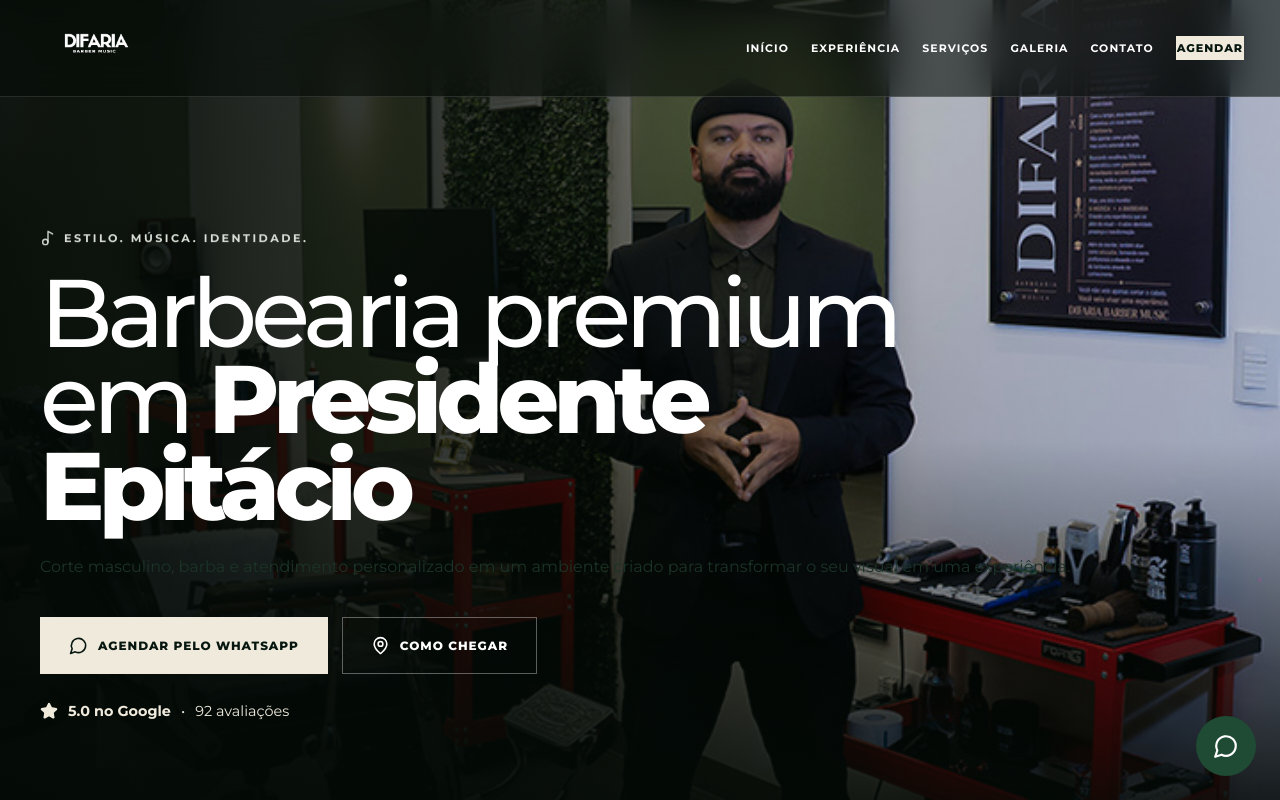
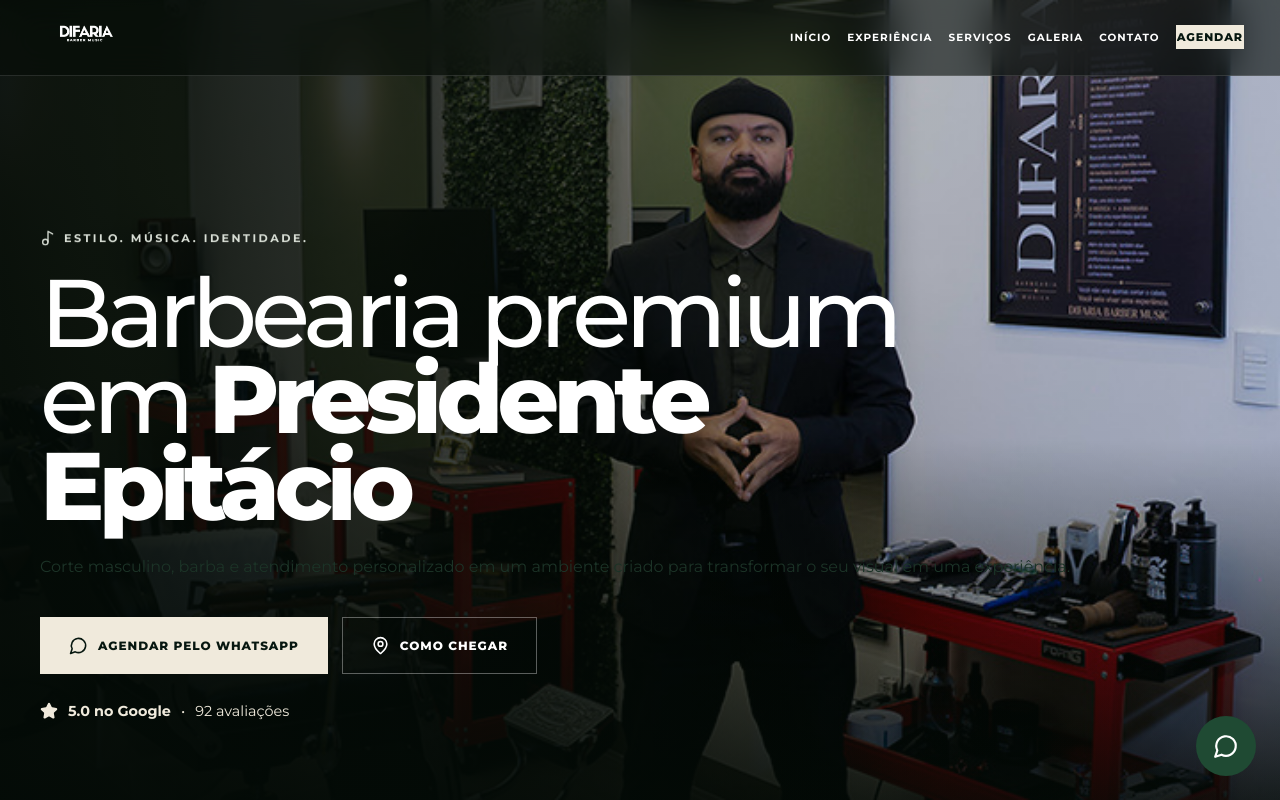
Before and after one commit to butyel/difariabarbermusic, a Next.js app: page / in a window 1280 px wide. Shown: the top 800 px of the page. Built offline with nearby package versions, Linux system fonts and the light colour scheme.

Commit message:
Header reduzido: padding 8→4px, logo 120→100px, nav compacto

```diff
--- a/app/globals.css
+++ b/app/globals.css
@@ -234,7 +234,7 @@ p {
   display: flex;
   align-items: center;
   justify-content: space-between;
-  padding: 8px 36px;
+  padding: 4px 36px;
   background: var(--header-bg);
   backdrop-filter: blur(20px);
   -webkit-backdrop-filter: blur(20px);
@@ -243,7 +243,7 @@ p {
 }
 
 .brand img {
-  width: 120px;
+  width: 100px;
   height: auto;
   display: block;
 }
@@ -251,9 +251,9 @@ p {
 .nav {
   display: flex;
   align-items: center;
-  gap: 22px;
+  gap: 16px;
   color: white;
-  font-size: 0.68rem;
+  font-size: 0.65rem;
   font-weight: 600;
   text-transform: uppercase;
   letter-spacing: 0.1em;
@@ -752,11 +752,11 @@ p {
   }
 
   .site-header {
-    padding: 6px 16px;
+    padding: 3px 16px;
   }
 
   .brand img {
-    width: 100px;
+    width: 80px;
   }
 
   .section {
```
